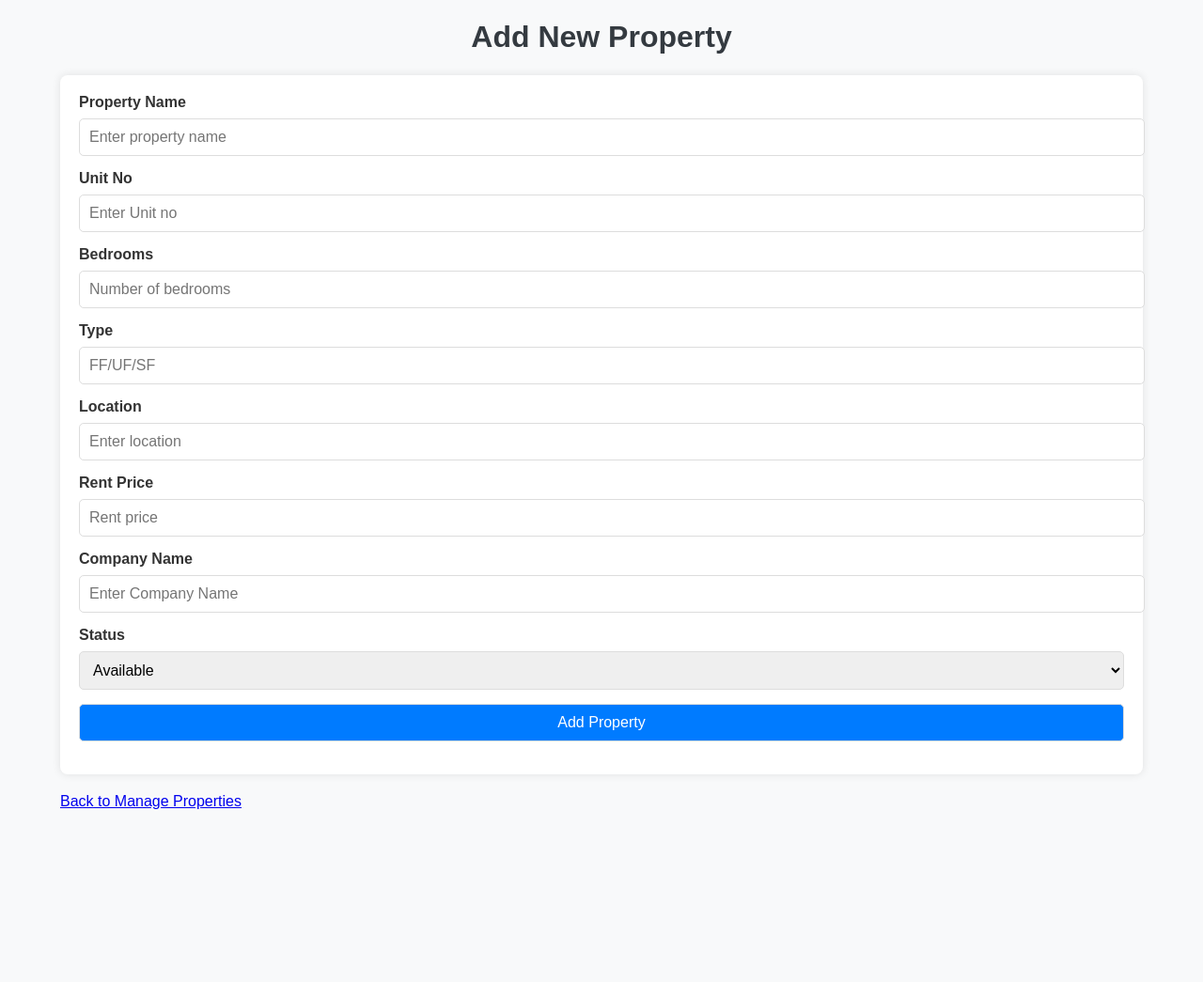
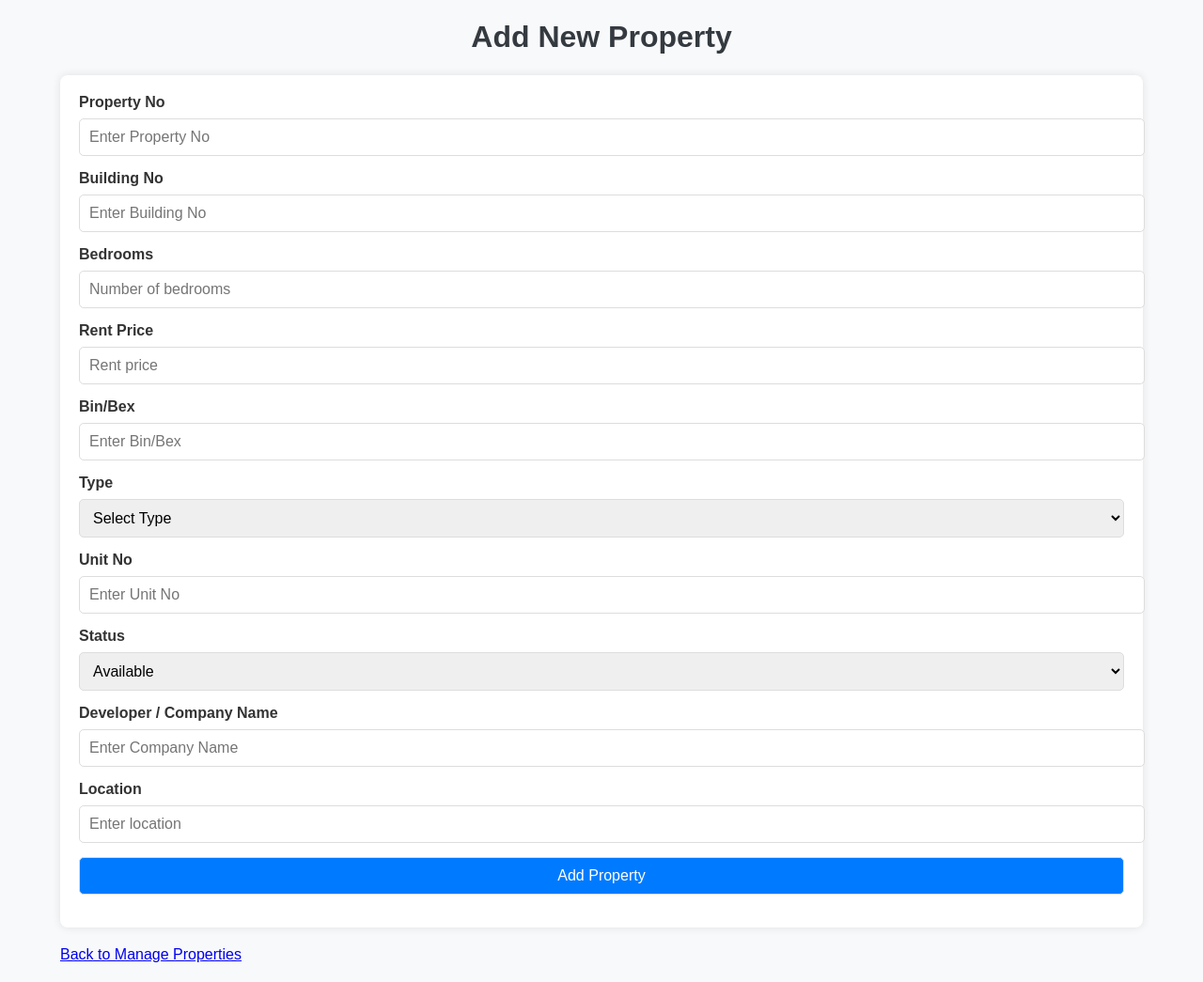
Before and after one commit to killerlegacy/ared_app, a Flask app: page /admin/add_property in a window 1280 px wide. Shown: the whole page at 94% size. Before the commit the page ends 861 px from the top, so only its background shows below. Run offline with Flask 3, Linux system fonts and the light colour scheme; the visitor is signed in with stand-in values (Sample User, id 1); some libraries are stand-ins or nearby versions.

Commit message:
new update

```diff
--- a/app.py
+++ b/app.py
@@ -94,12 +94,12 @@ def logout():
 @login_required
 def dashboard():
     # Get all data from Supabase
-    result = supabase.table("tbl_data").select("*").execute()
+    result = supabase.table("properties_tbl").select("*").execute()
     raw_data = result.data
 
     data = pd.DataFrame(raw_data)
     locations = data['location'].dropna().unique().tolist() if 'location' in data.columns else []
-    companies = data['company_name'].dropna().unique().tolist() if 'company_name' in data.columns else []
+    companies = data['developer_name'].dropna().unique().tolist() if 'developer_name' in data.columns else []
 
     items_per_page = 50
     page = int(request.args.get('page', 1))
@@ -107,16 +107,16 @@ def dashboard():
     if request.method == 'POST':
 
         selected_location = request.form.get('location', '')
-        selected_company = request.form.get('company_name', '')
+        selected_company = request.form.get('developer_name', '')
 
     else:
         selected_location = request.args.get('location', '')
-        selected_company = request.args.get('company_name', '')
+        selected_company = request.args.get('developer_name', '')
 
     if selected_location:
         data = data[data['location'].str.contains(selected_location, case=False, na=False)]
     if selected_company:
-        data = data[data['company_name'].str.contains(selected_company, case=False, na=False)]
+        data = data[data['developer_name'].str.contains(selected_company, case=False, na=False)]
 
     total_items = len(data)
     total_pages = max(1, ceil(total_items / items_per_page))
@@ -150,7 +150,7 @@ def admin_dashboard():
         users = users_result.data if users_result.data else []
 
         # Get all properties
-        props_result = supabase.table("tbl_data").select("id, property_name, unit_no, bedrooms, type, location, rent_price, company_name, status").execute()
+        props_result = supabase.table("properties_tbl").select("*").execute()
         properties = props_result.data if props_result.data else []
 
         # Get error logs
@@ -213,7 +213,7 @@ def edit_user(user_id):
             print(f"Edit user error: {e}")
 
     # Get user data
-    user_result = supabase.table("tbl_users").select("username, email, role").eq("id", user_id).execute()
+    user_result = supabase.table("tbl_users").select("id, username, email, role").eq("id", user_id).execute()
     user = user_result.data[0] if user_result.data else None
 
     return render_template('edit_user.html', user=user)
@@ -237,18 +237,20 @@ def delete_user(user_id):
 def add_property():
     if request.method == 'POST':
         data = {
-            "property_name": request.form['property_name'],
-            "unit_no": request.form['unit_no'],
-            "location": request.form['location'],
-            "bedrooms": request.form['bedrooms'],
-            "type": request.form["type"],
-            "rent_price": request.form['rent_price'],
-            "company_name": request.form['company_name'],
-            "status": request.form['status']
-        }
+        "property_no": request.form['property_no'],
+        "building_no": request.form['building_no'],
+        "bedrooms": request.form['bedrooms'],
+        "rent_price": request.form['rent_price'],
+        "bin_bex": request.form['bin_bex'],
+        "unit_type": request.form['unit_type'],  # FF / SF / UF
+        "unit_no": request.form['unit_no'],
+        "status": request.form['status'],
+        "developer_name": request.form['developer_name'],
+        "location": request.form['location']
+}
 
         try:
-            supabase.table("tbl_data").insert(data).execute()
+            supabase.table("properties_tbl").insert(data).execute()
             flash("Property added successfully", "success")
             return redirect(url_for('admin_dashboard'))
         except Exception as e:
@@ -265,16 +267,22 @@ def add_property():
 def update_property_inline():
     data = request.json  # Receive data as JSON
     property_id = data.get('id')
-    property_name = data.get('property_name')
-    unit_no = data.get('unit_no')
-    location = data.get('location')
-    bedrooms = data.get('bedrooms')
-    type = data.get('type')
-    rent_price = data.get('rent_price')
-    status = data.get('status')
+
+    updated_data = {
+        "property_no": data.get('property_no'),
+        "building_no": data.get('building_no'),
+        "bedrooms": data.get('bedrooms'),
+        "rent_price": data.get('rent_price'),
+        "bin_bex": data.get('bin_bex'),
+        "unit_type": data.get('unit_type'),  # FF / SF / UF
+        "unit_no": data.get('unit_no'),
+        "status": data.get('status'),
+        "developer_name": data.get('developer_name'),
+        "location": data.get('location')
+    }
 
     try:
-        supabase.table("tbl_data").update(data).eq("id", property_id).execute()
+        supabase.table("properties_tbl").update(updated_data).eq("id", property_id).execute()
         return jsonify({'success': True, 'message': 'Property updated successfully.'}), 200
     except Exception as e:
         return jsonify({'success': False, 'message': str(e)}), 500
@@ -284,7 +292,7 @@ def update_property_inline():
 @admin_required
 def delete_property_inline(property_id):
     try:
-        supabase.table("tbl_data").delete().eq("id", property_id).execute()
+        supabase.table("properties_tbl").delete().eq("id", property_id).execute()
         return jsonify({'success': True, 'message': 'Property deleted successfully.'}), 200
     except Exception as e:
         print(f"Error deleting property: {e}")
--- a/templates/add_property.html
+++ b/templates/add_property.html
@@ -1,5 +1,6 @@
 <!DOCTYPE html>
 <html lang="en">
+
 <head>
     <meta charset="UTF-8">
     <meta name="viewport" content="width=device-width, initial-scale=1.0">
@@ -7,30 +8,36 @@
     <link rel="stylesheet" href="{{ url_for('static', filename='styles.css') }}">
     <link rel="shortcut icon" href="{{ url_for('static', filename='images/favicon.ico') }}">
 </head>
+
 <body>
     <div class="container">
         <h1>Add New Property</h1>
         <form action="/admin/add_property" method="POST">
-            <label for="property_name">Property Name</label>
-            <input type="text" id="property_name" name="property_name" placeholder="Enter property name" required>
+            <label for="property_no">Property No</label>
+            <input type="text" id="property_no" name="property_no" placeholder="Enter Property No" required>
 
-            <label for="unit_no">Unit No</label>
-            <input type="text" id="unit_no" name="unit_no" placeholder="Enter Unit no" required>
+            <label for="building_no">Building No</label>
+            <input type="text" id="building_no" name="building_no" placeholder="Enter Building No" required>
 
             <label for="bedrooms">Bedrooms</label>
-            <input type="text" id="bedrooms" name="bedrooms" placeholder="Number of bedrooms" required>
-
-            <label for="type">Type</label>
-            <input type="text" id="type" name="type" placeholder="FF/UF/SF" required>
-
-            <label for="location">Location</label>
-            <input type="text" id="location" name="location" placeholder="Enter location" required>
+            <input type="number" id="bedrooms" name="bedrooms" placeholder="Number of bedrooms" required>
 
             <label for="rent_price">Rent Price</label>
             <input type="number" id="rent_price" name="rent_price" placeholder="Rent price" required>
 
-            <label for="company_name">Company Name</label>
-            <input type="text" id="company_name" name="company_name" placeholder="Enter Company Name" required>
+            <label for="bin_bex">Bin/Bex</label>
+            <input type="text" id="bin_bex" name="bin_bex" placeholder="Enter Bin/Bex" required>
+
+            <label for="unit_type">Type</label>
+            <select id="unit_type" name="unit_type" required>
+                <option value="">Select Type</option>
+                <option value="FF">FF </option>
+                <option value="SF">SF </option>
+                <option value="UF">UF </option>
+            </select>
+
+            <label for="unit_no">Unit No</label>
+            <input type="text" id="unit_no" name="unit_no" placeholder="Enter Unit No" required>
 
             <label for="status">Status</label>
             <select id="status" name="status" required>
@@ -38,9 +45,16 @@
                 <option value="Rented">Rented</option>
             </select>
 
+            <label for="developer_name">Developer / Company Name</label>
+            <input type="text" id="developer_name" name="developer_name" placeholder="Enter Company Name" required>
+
+            <label for="location">Location</label>
+            <input type="text" id="location" name="location" placeholder="Enter location" required>
+
             <button type="submit">Add Property</button>
         </form>
         <a href="/admin" class="btn">Back to Manage Properties</a>
     </div>
 </body>
+
 </html>
```
Also changed, not shown: templates/admin_dashboard.html (+92 -27 lines), templates/dashboard.html (+33 -21 lines).
